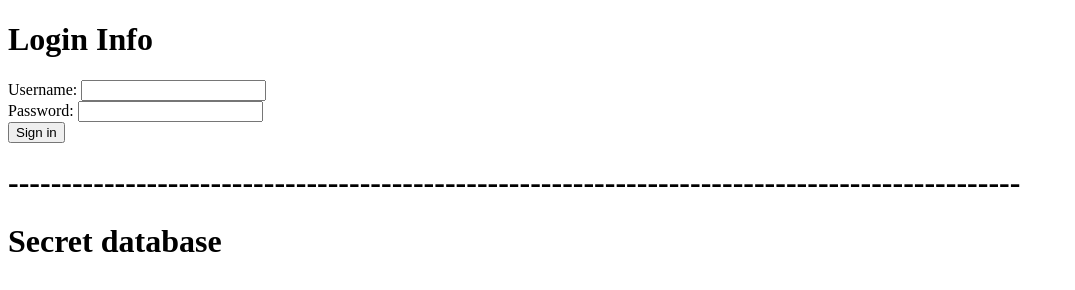
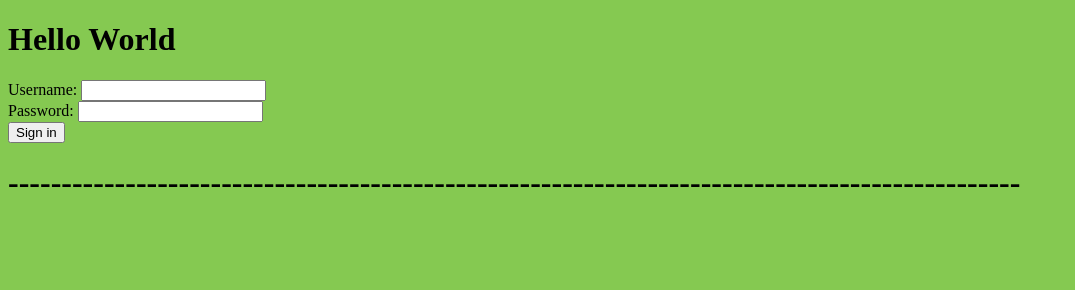
Before and after one commit to qwertyllm/react-hello-world, a React app: page / in a window 1280 px wide. Shown: the whole page, without its empty margins (0-1075 px from the left). Built offline with nearby package versions, Linux system fonts and the light colour scheme.

Commit message:
Created a newBranch for Hello World project

```diff
--- a/public/index.html
+++ b/public/index.html
@@ -6,7 +6,7 @@
 <meta name="viewport" content="width=device-width, initial-scale=1.0">
 <title>Login</title>
 </head>
-<body>
+<body style="background-color: #85c951;">
 <div id="root"></div>
 
 <div>
@@ -22,7 +22,7 @@
 <input type="button" value="Sign in" onclick="dataEntry()">
 
 <h1>-----------------------------------------------------------------------------------------------</h1>
-<h1 id="database">Secret database</h1>
+<h1 id="database"></h1>
 <br>
 
 <script>
@@ -31,7 +31,7 @@ function dataEntry() {
     var password = document.getElementById("password").value;
     var database = document.getElementById("database");
     var entry = document.createElement("h5");
-    entry.innerHTML = `Hello, ${username}, don't mind if I borrow your password ${password} ;)`;
+    entry.innerHTML = `Welcome to Earth ${username}`;
     database.appendChild(entry);
 }
 </script>
--- a/src/index.js
+++ b/src/index.js
@@ -2,6 +2,6 @@ import React from 'react';
 import ReactDOM from 'react-dom';
 
 ReactDOM.render(
-    <h1>Login Info</h1>,
+    <h1>Hello World</h1>,
     document.getElementById("root")
 )
```
